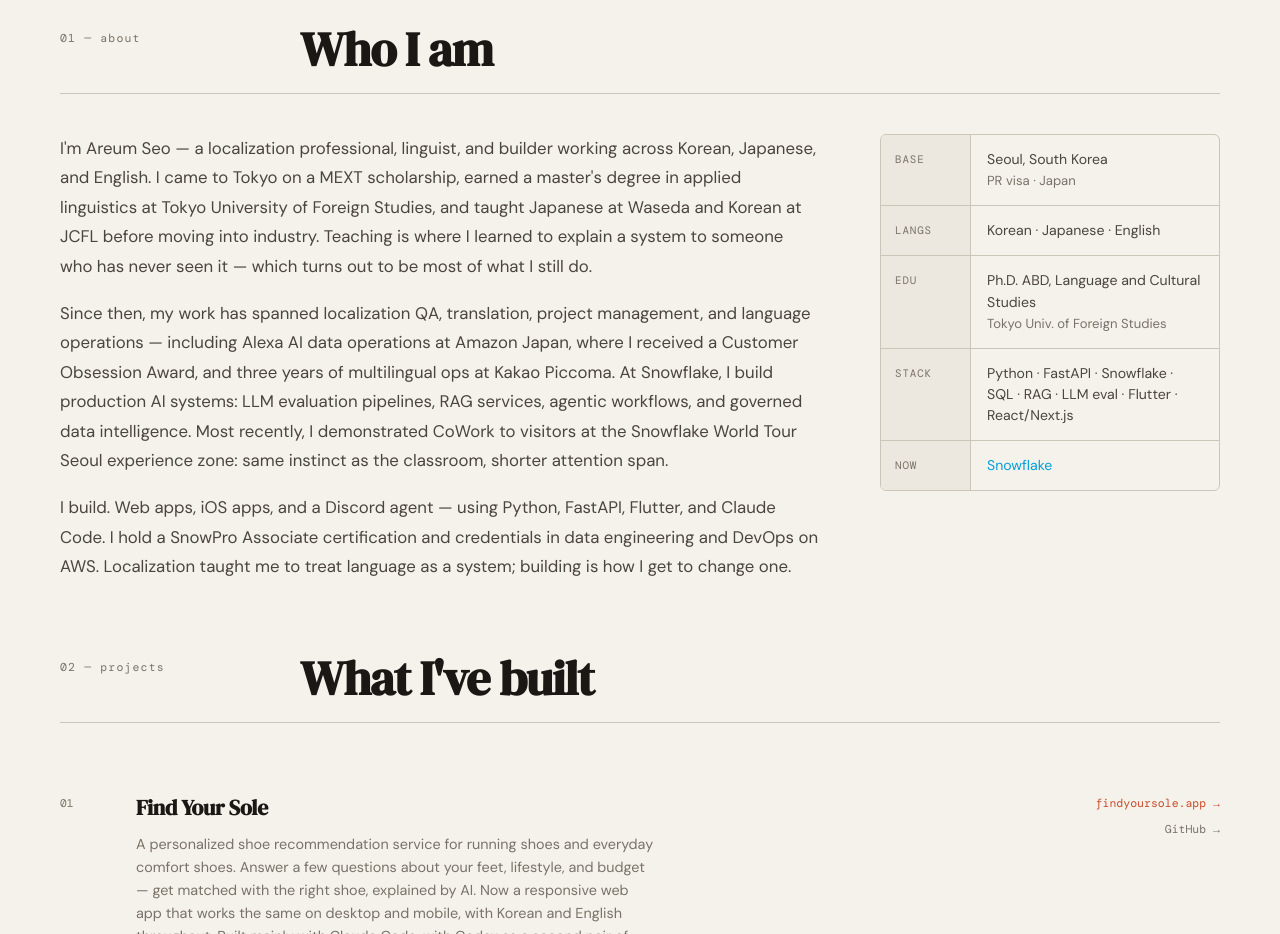
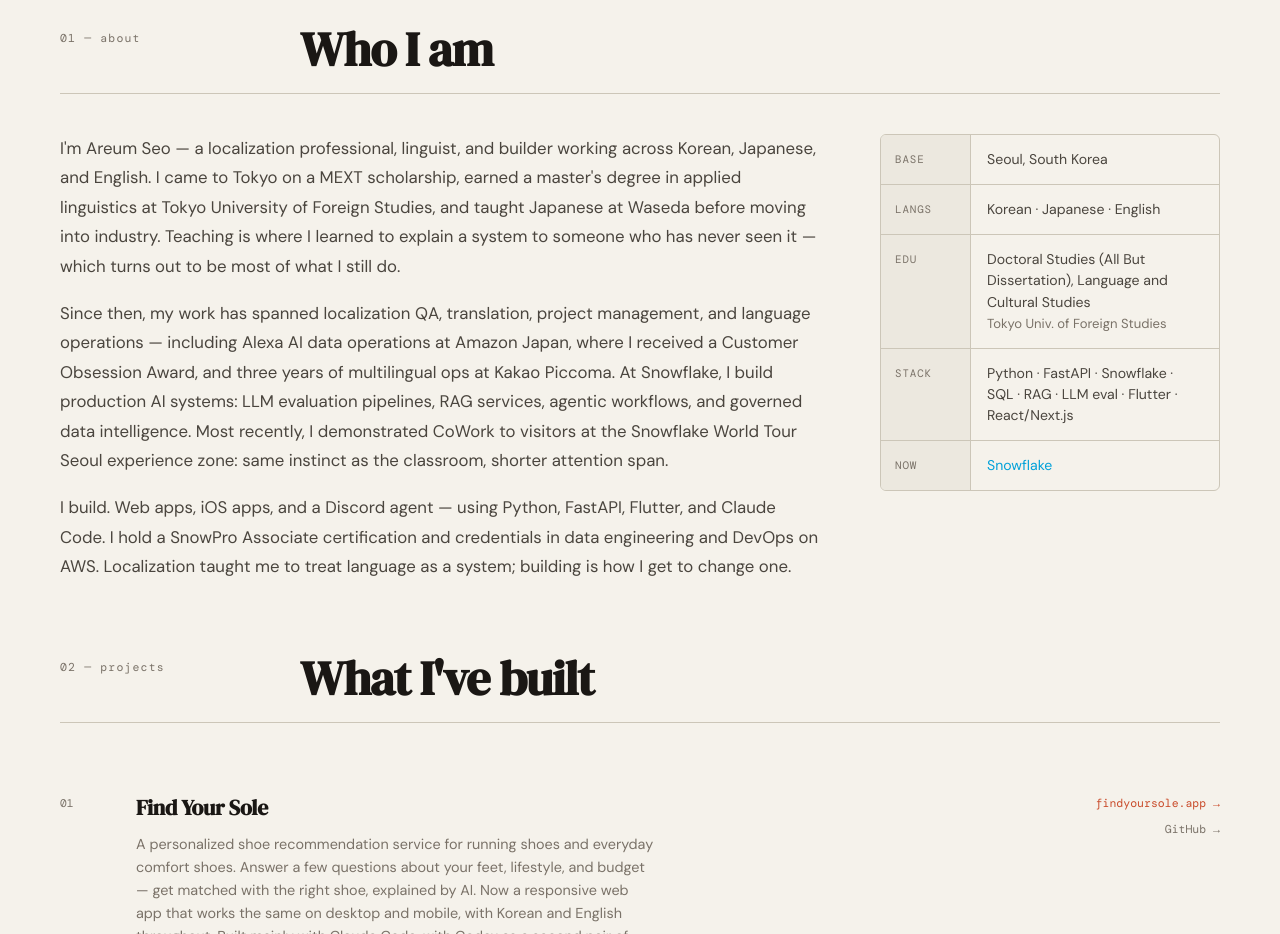
Before and after one commit to areumseo/areumseo.github.io, a plain HTML site: page index.html in a window 1280 px wide. Shown: the part 1200-2134 px from the top of the page. Drawn offline with nearby package versions, Linux system fonts and the light colour scheme.

Commit message:
cleanup: fix PhD label, remove JCFL and PR visa references
Co-Authored-By: Claude Sonnet 4.6 <noreply@anthropic.com>

```diff
--- a/index.html
+++ b/index.html
@@ -786,7 +786,7 @@
       <div class="about-grid">
         <div class="about-text">
           <p>
-            I'm Areum Seo — a localization professional, linguist, and builder working across Korean, Japanese, and English. I came to Tokyo on a MEXT scholarship, earned a master's degree in applied linguistics at Tokyo University of Foreign Studies, and taught Japanese at Waseda and Korean at JCFL before moving into industry. Teaching is where I learned to explain a system to someone who has never seen it — which turns out to be most of what I still do.
+            I'm Areum Seo — a localization professional, linguist, and builder working across Korean, Japanese, and English. I came to Tokyo on a MEXT scholarship, earned a master's degree in applied linguistics at Tokyo University of Foreign Studies, and taught Japanese at Waseda before moving into industry. Teaching is where I learned to explain a system to someone who has never seen it — which turns out to be most of what I still do.
           </p>
           <p>
             Since then, my work has spanned localization QA, translation, project management, and language operations — including Alexa AI data operations at Amazon Japan, where I received a Customer Obsession Award, and three years of multilingual ops at Kakao Piccoma. At Snowflake, I build production AI systems: LLM evaluation pipelines, RAG services, agentic workflows, and governed data intelligence. Most recently, I demonstrated CoWork to visitors at the Snowflake World Tour Seoul experience zone: same instinct as the classroom, shorter attention span.
@@ -798,7 +798,7 @@
         <div class="about-sidebar">
           <div class="sidebar-row">
             <div class="sidebar-key">base</div>
-            <div class="sidebar-val">Seoul, South Korea<br><span style="color:var(--ink3);font-size:0.82rem;">PR visa · Japan</span></div>
+            <div class="sidebar-val">Seoul, South Korea</div>
           </div>
           <div class="sidebar-row">
             <div class="sidebar-key">langs</div>
@@ -806,7 +806,7 @@
           </div>
           <div class="sidebar-row">
             <div class="sidebar-key">edu</div>
-            <div class="sidebar-val">Ph.D. ABD, Language and Cultural Studies<br><span style="color:var(--ink3);font-size:0.82rem;">Tokyo Univ. of Foreign Studies</span></div>
+            <div class="sidebar-val">Doctoral Studies (All But Dissertation), Language and Cultural Studies<br><span style="color:var(--ink3);font-size:0.82rem;">Tokyo Univ. of Foreign Studies</span></div>
           </div>
           <div class="sidebar-row">
             <div class="sidebar-key">stack</div>
```
